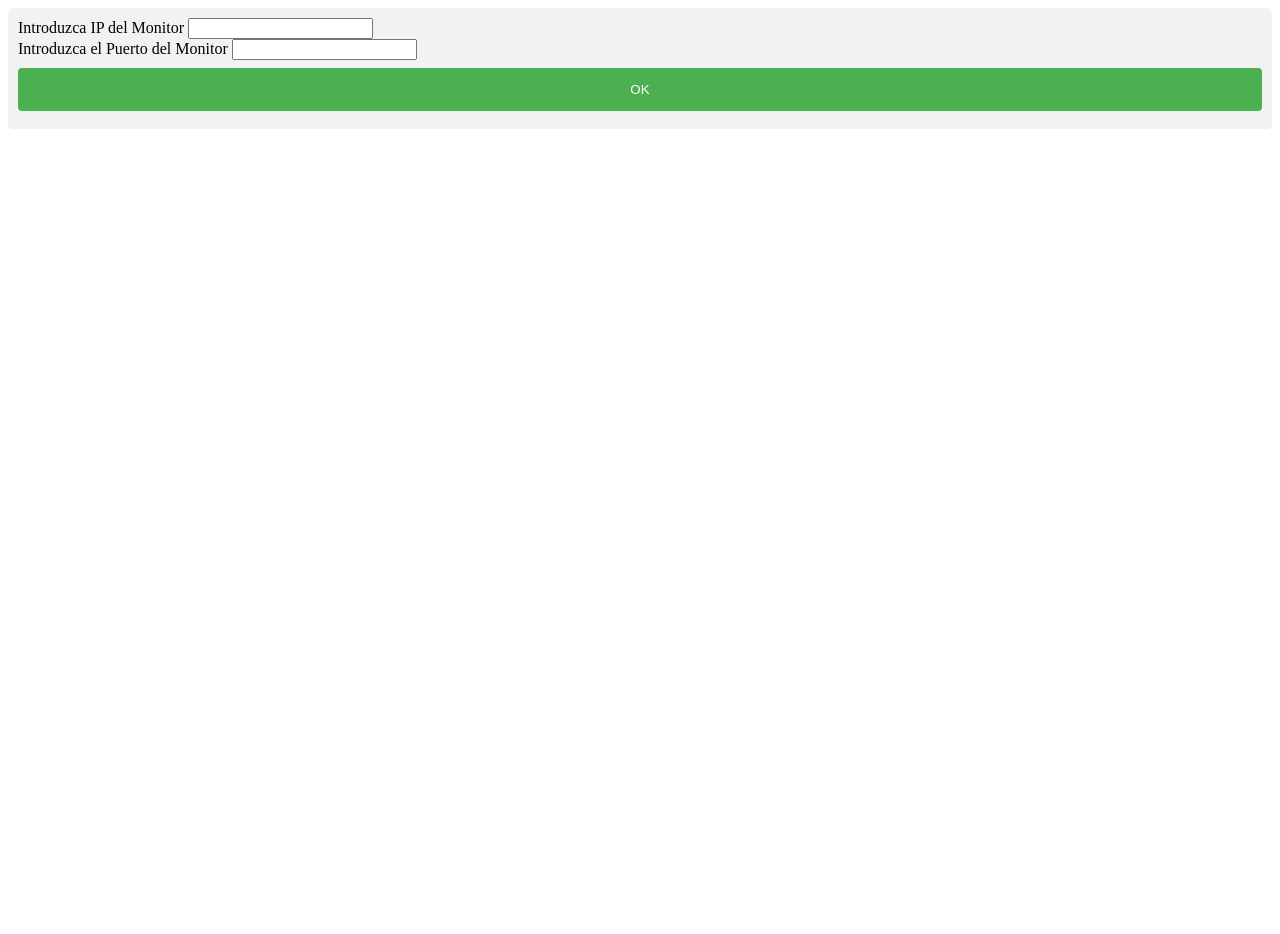
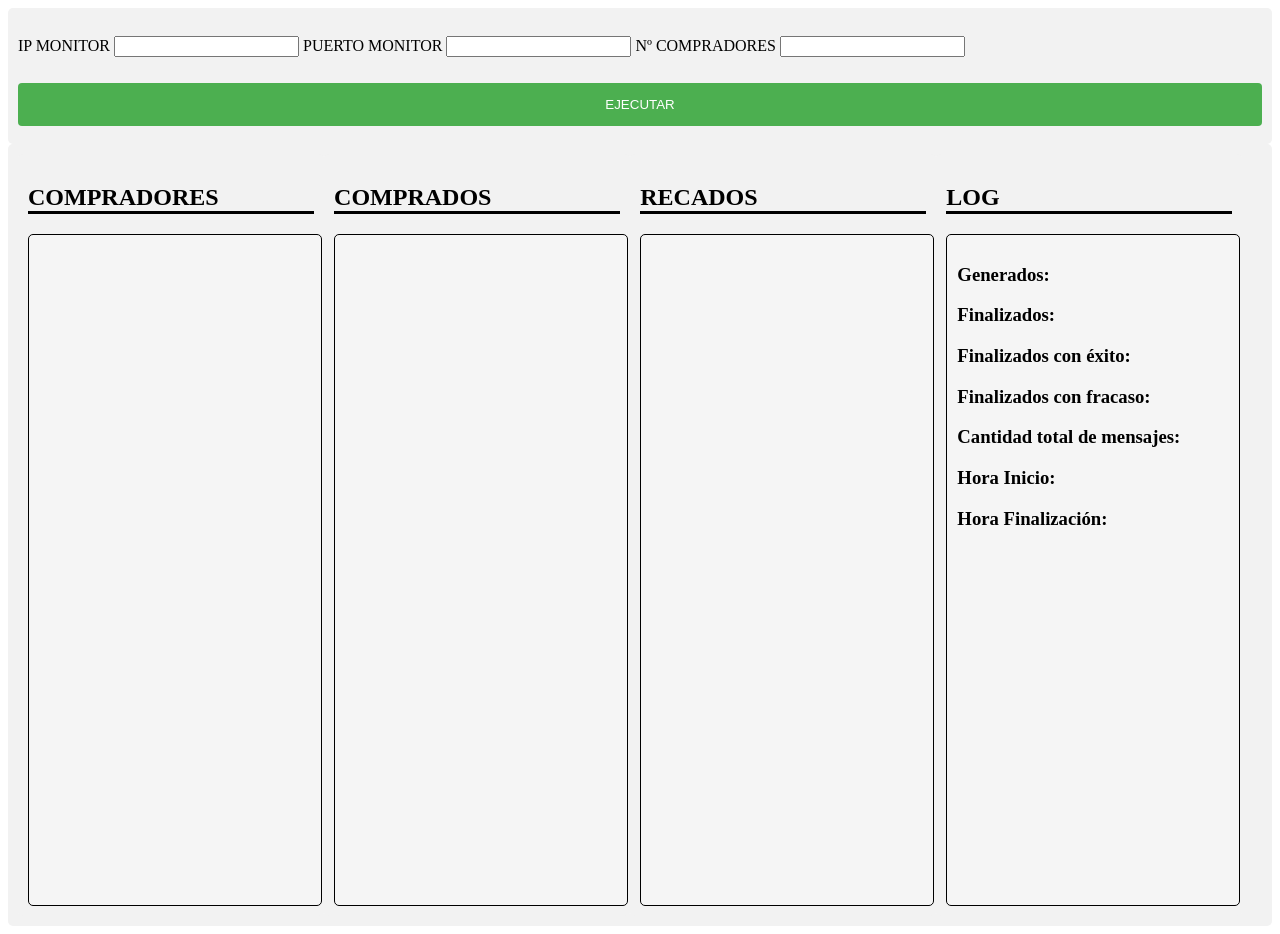
Before and after one commit to NikoUcra/ProyectoMultiagente, a plain HTML site: page index.html in a window 1280 px wide. Before the commit the page ends 800 px from the top, so only its background shows below. Drawn offline with Linux system fonts and the light colour scheme.

Commit message:
Ajustes del html

```diff
--- a/index.html
+++ b/index.html
@@ -1,5 +1,41 @@
 <!DOCTYPE html>
 <html>
+
+<!--CSS-->
+<style>
+    /* CSS para dividir en tres columnas la página */
+    div.column1 {
+      float: left;
+      width: 23%;
+    }
+
+
+    /* Clear floats after the columns */
+    .row:after {
+      content: "";
+      display: table;
+      clear: both;
+    }
+
+    div.caja {
+        width: 95%;
+        height: 650px;
+        overflow: auto;
+        background-color: WhiteSmoke;
+        border-style: solid;
+        border-width: 1px;
+    }
+
+    div.cliente {
+        min-width:99%;
+        height: 30px;
+        padding-top: 10px;
+        border-style: solid;
+        border-width: 1px;
+        background-color: LightGray;
+    }
+    </style>
+
 <head>
     <meta charset="UTF-8">
     <title>Clientes JavaScript</title>
@@ -9,15 +45,55 @@
 </head>
 <body>
     <div>
-        <FORM name="form">
-            <label for="fname">Introduzca IP del Monitor</label>
-		    <input type="text" name="ip" placeholdervalue="IP MONITOR">
-        </FORM>
-        <FORM name="form">
-            <label for="lname">Introduzca el Puerto del Monitor</label>
-            <input type="text" name="port" placeholdervalue="PUERTO MONITOR">
-            <input type="submit" onclick="pasatext()" value="OK">
-        </FORM>
+        <br>
+        <form>
+            IP MONITOR <input type="text" name="ip" placeholdervalue="IP MONITOR">
+            PUERTO MONITOR <input type="text" name="port" placeholdervalue="PUERTO MONITOR">
+            Nº COMPRADORES <input type="text" name="port" placeholdervalue="NUMCOMPRADORES">
+        </form>
+        <br>
+        <input type="submit" onclick="pasatext()" value="EJECUTAR">
     </div>
+
+         <div class="row">
+        <!--Lista de compradores-->
+        <div class="column1">
+            <h2 style="border-style: hidden hidden solid hidden">COMPRADORES</h2>
+            <div class="caja" id="customerList">
+            </div>
+        </div>
+        <div class="column1">
+            <h2 style="border-style: hidden hidden solid hidden">COMPRADOS</h2>
+            <div class="caja" id="comprados">
+            </div>
+        </div>
+        <!--Monitores - Global y por comprador -->
+        <div class="column1">
+            <h2 style="border-style: hidden hidden solid hidden" id="tituloComprador">RECADOS</h2>
+            <!--Monitor global-->
+            <div class="caja" id="cajaGeneral">
+            </div>
+        </div>
+        <!--Log de cada cliente (el monitor general no utiliza el log)-->
+        <div class="column1">
+            <h2 style="border-style: hidden hidden solid hidden">LOG</h2>
+            <div class="caja" id="log">
+                <h3>Generados:</h3>
+                <p id="compradoresTotales"></p>
+                <h3>Finalizados:</h3>
+                <p id="compradoresFinalizados"></p>
+                <h3>Finalizados con éxito:</h3>
+                <p id="compradoresExito"></p>
+                <h3>Finalizados con fracaso:</h3>
+                <p id="compradoresFracaso"></p>
+                <h3>Cantidad total de mensajes:</h3>
+                <p id="mensajesTotal"></p>
+                <h3>Hora Inicio:</h3>
+                <p id="horaInicioTotal"></p>
+                <h3>Hora Finalización:</h3>
+                <p id="horaFinTotal"></p>
+            </div>
+        </div>
+      </div>
 </body>
 </html>
```
